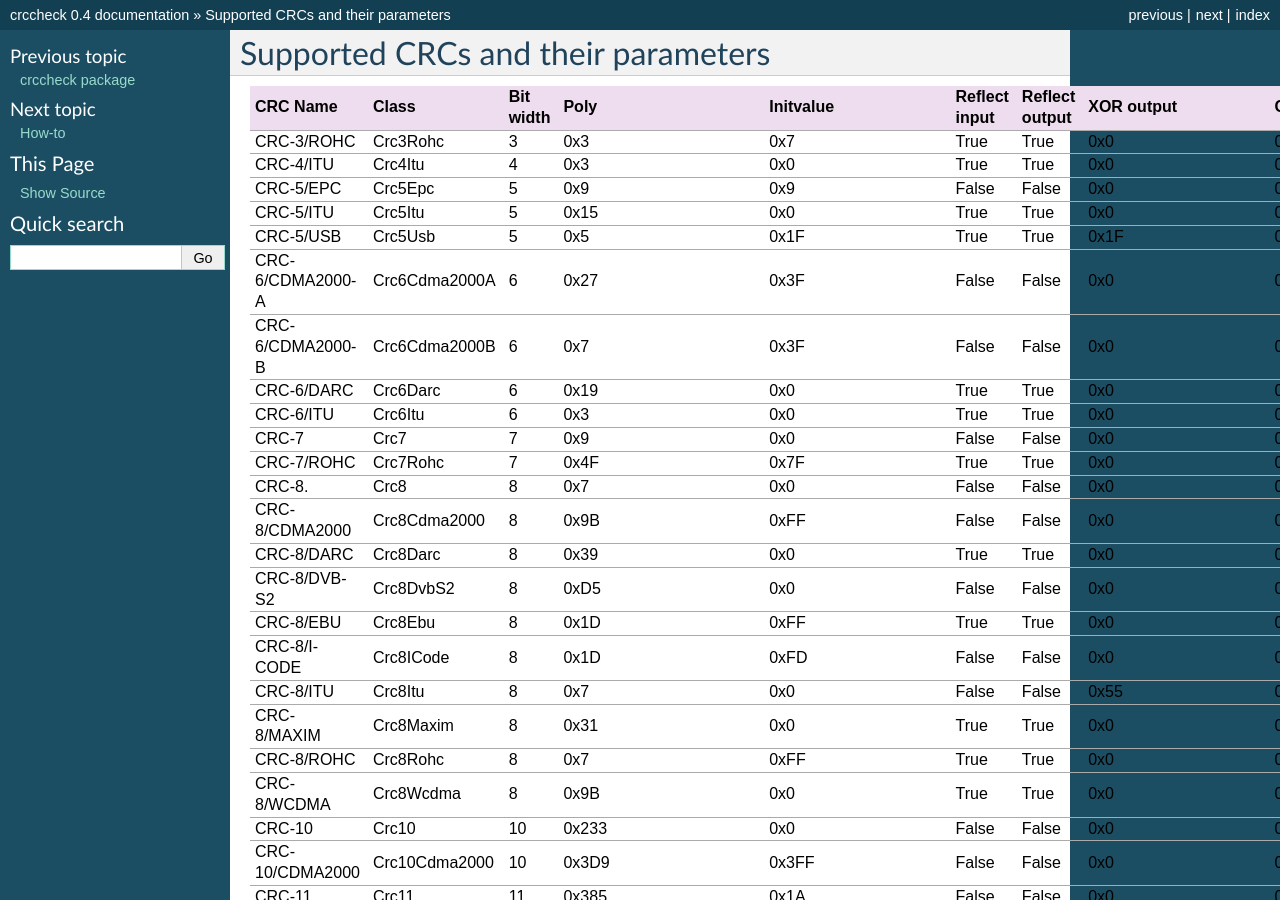
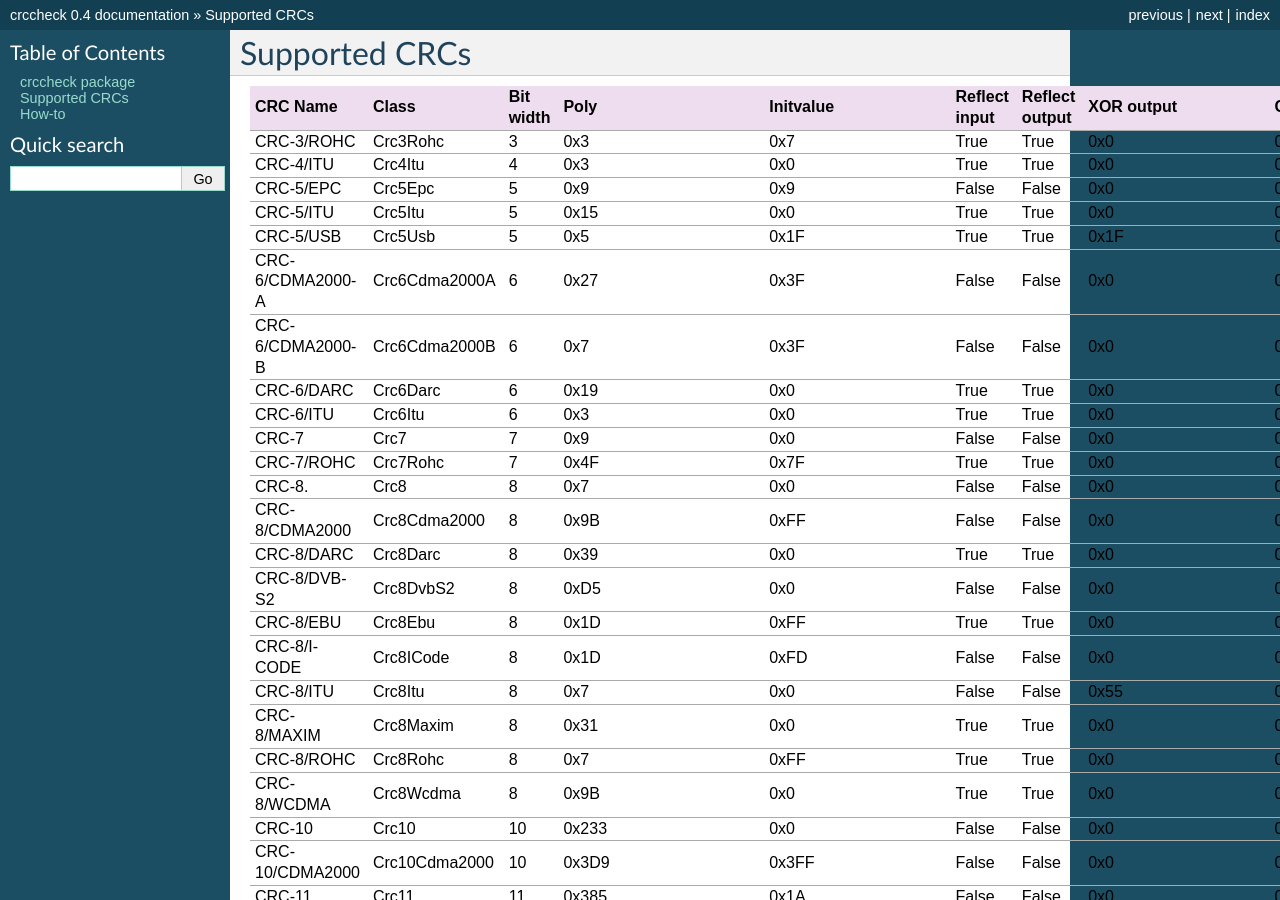
Before and after one commit to MartinScharrer/crccheck, a Sphinx documentation site: the page built from docs/source/crctable.rst, in a window 1280 px wide and 900 px high. Built offline with Sphinx 7.4.7, drawn with Linux system fonts in a browser that asks for light colours; some of the changed text lies outside the part shown.

Commit message:
Change sidebar of HTML documentation

```diff
--- a/docs/source/conf.py
+++ b/docs/source/conf.py
@@ -160,7 +160,10 @@ html_static_path = ['_static']
 #html_use_smartypants = True
 
 # Custom sidebar templates, maps document names to template names.
-#html_sidebars = {}
+html_sidebars = {
+   '**': ['globaltoc.html', 'searchbox.html'],
+   'using/windows': ['windowssidebar.html', 'searchbox.html'],
+}
 
 # Additional templates that should be rendered to pages, maps page names to
 # template names.
--- a/docs/source/crctable.rst
+++ b/docs/source/crctable.rst
@@ -1,5 +1,5 @@
-Supported CRCs and their parameters
-===================================
+Supported CRCs
+==============
 
 +-------------------------+-----------------+-----------+------------------------+--------------------+---------------+----------------+--------------------+------------------------+
 |  CRC Name               | Class           | Bit width | Poly                   | Initvalue          | Reflect input | Reflect output | XOR output         | Check                  |
```
